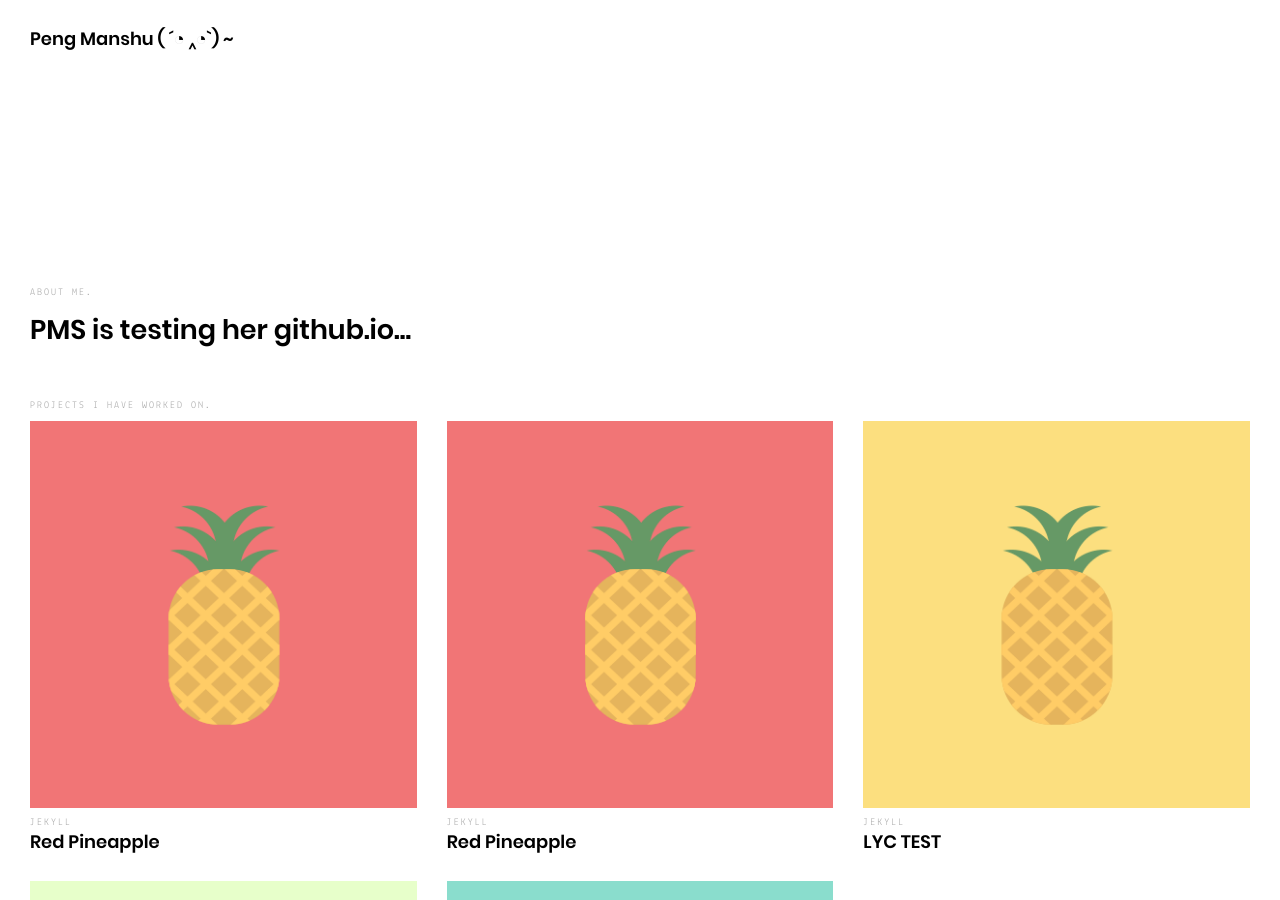
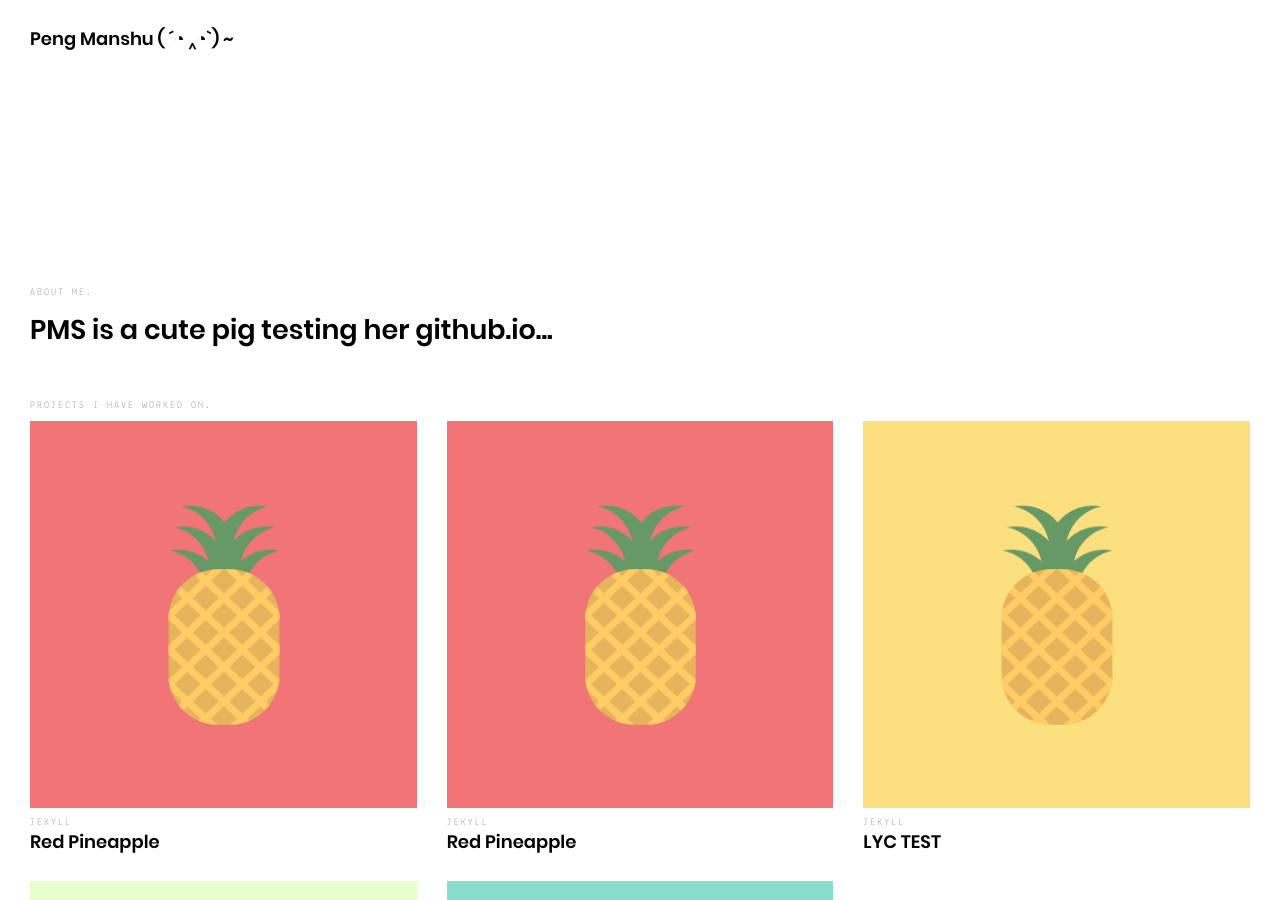
Before and after one commit to Jo0421/Jo0421.github.io, a Jekyll site: the page built from index.html, in a window 1280 px wide and 900 px high. Built offline with Jekyll 4.4.1, drawn with Linux system fonts in a browser that asks for light colours.

Commit message:
Update _config.yml

```diff
--- a/_config.yml
+++ b/_config.yml
@@ -1,7 +1,7 @@
 # User config
 author: "Peng Manshu  ( ´◔︎ ‸◔︎`) ~"
 tagline: "Pineapple Certfied Jekyll Theme"
-description: "PMS is testing her github.io..."
+description: "PMS is a cute pig testing her github.io..."
 keywords: "Pineapple, Pineapple Pizza, Pineapple House"
 email: "manshu.peng@outlook.com"
 linkedin: "https://www.linkedin.com/"
```
